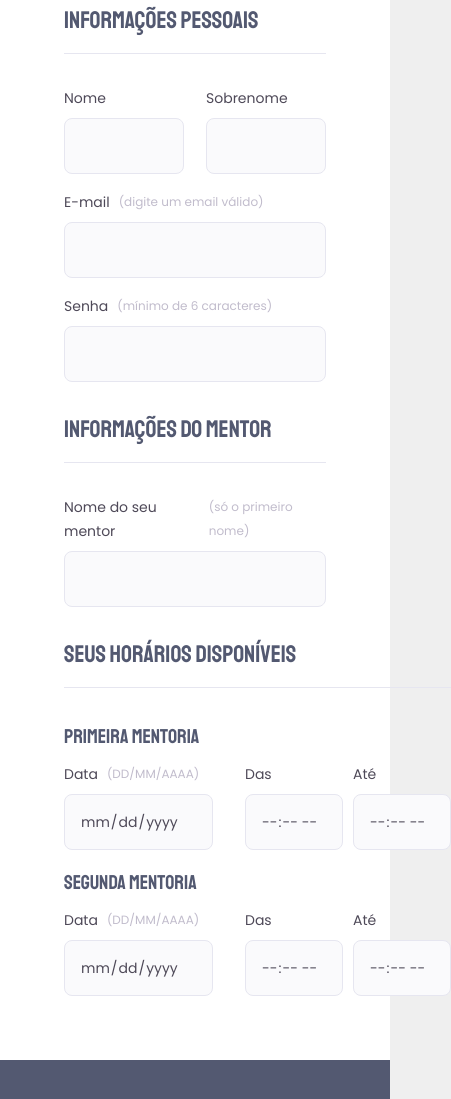
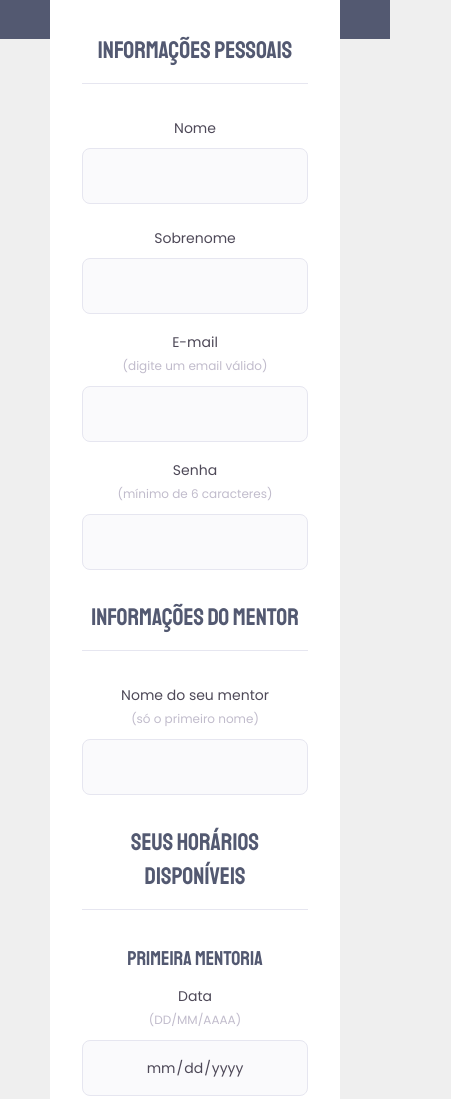
Before and after one commit to kauankarvalho/Formulario-Intermediario, a website: page index.html in a window 390 px wide. Shown: the part 397-1496 px from the top of the page, 451 px wide, since content can reach past the window. Drawn offline with Linux system fonts and the light colour scheme.

Commit message:
feat: add project responsiveness

```diff
--- a/index.html
+++ b/index.html
@@ -18,7 +18,7 @@
   <body
     class="before:bg-[#535971] before:w-[100%] before:h-[43.6rem] before:absolute before:top-0 before:-z-10 h-screen bg-[#EFEFEF]"
   >
-    <header class="flex justify-center">
+    <header class="flex justify-center px-[5rem]">
       <section class="w-[100%] max-w-[75rem] mt-[14rem]">
         <div class="flex flex-col w-[100%] max-w-[42rem] gap-[1.8rem]">
           <h1 class="font-staatliches font-normal text-[4.8rem]/[6rem] text-white">Mentoria</h1>
@@ -29,25 +29,28 @@
       </section>
     </header>
 
-    <main class="flex flex-col items-center pb-[10rem]">
+    <main class="flex flex-col items-center pb-[10rem] px-[5rem]">
       <form
-        class="w-[100%] max-w-[75rem] p-[6.4rem] bg-white rounded-t-[2rem] mt-[5.8rem] flex flex-col gap-[3rem]"
+        class="w-[100%] max-w-[75rem] p-[6.4rem] bg-white rounded-t-[2rem] mt-[5.8rem] flex flex-col gap-[3rem] max-[430px]:px-[3.2rem]"
         id="mentoring"
       >
         <fieldset class="flex flex-col gap-[1.6rem]">
           <legend
-            class="font-staatliches font-normal text-[2.4rem]/[3.4rem] text-[#535971] pb-[1.6rem] border-b-[0.1rem] border-[#E6E6F0] w-[100%]"
+            class="font-staatliches font-normal text-[2.4rem]/[3.4rem] text-[#535971] pb-[1.6rem] border-b-[0.1rem] border-[#E6E6F0] w-[100%] max-[525px]:text-center"
           >
             Informações pessoais
           </legend>
 
-          <div id="name-wrapper" class="flex gap-[2.2rem] mt-[3.2rem]">
+          <div id="name-wrapper" class="flex gap-[2.2rem] mt-[3.2rem] max-[575px]:flex-col">
             <div id="first-name" class="flex flex-col gap-[0.8rem] w-[100%]">
-              <label class="font-poppins font-normal text-[1.4rem]/[2.4rem] text-[#4E4958]" for="first-name-input">
+              <label
+                class="font-poppins font-normal text-[1.4rem]/[2.4rem] text-[#4E4958] max-[525px]:text-center"
+                for="first-name-input"
+              >
                 Nome
               </label>
               <input
-                class="w-[100%] bg-[#FAFAFC] h-[5.6rem] rounded-[0.8rem] border-[0.1rem] border-[#E6E6F0] outline-none focus:border-[0.2rem] focus:border-[#4E4958] px-[1.5rem] font-poppins font-normal text-[1.4rem]/[2.4rem] text-[#4E4958]"
+                class="w-[100%] bg-[#FAFAFC] h-[5.6rem] rounded-[0.8rem] border-[0.1rem] border-[#E6E6F0] outline-none focus:border-[0.2rem] focus:border-[#4E4958] px-[1.5rem] font-poppins font-normal text-[1.4rem]/[2.4rem] text-[#4E4958] max-[525px]:text-center"
                 type="text"
                 id="first-name-input"
                 name="first-name"
@@ -56,11 +59,14 @@
             </div>
 
             <div id="last-name" class="flex flex-col gap-[0.8rem] w-[100%]">
-              <label class="font-poppins font-normal text-[1.4rem]/[2.4rem] text-[#4E4958]" for="last-name-input">
+              <label
+                class="font-poppins font-normal text-[1.4rem]/[2.4rem] text-[#4E4958] max-[525px]:text-center"
+                for="last-name-input"
+              >
                 Sobrenome
               </label>
               <input
-                class="w-[100%] bg-[#FAFAFC] h-[5.6rem] rounded-[0.8rem] border-[0.1rem] border-[#E6E6F0] outline-none focus:border-[0.2rem] focus:border-[#4E4958] px-[1.5rem] font-poppins font-normal text-[1.4rem]/[2.4rem] text-[#4E4958]"
+                class="w-[100%] bg-[#FAFAFC] h-[5.6rem] rounded-[0.8rem] border-[0.1rem] border-[#E6E6F0] outline-none focus:border-[0.2rem] focus:border-[#4E4958] px-[1.5rem] font-poppins font-normal text-[1.4rem]/[2.4rem] text-[#4E4958] max-[525px]:text-center"
                 type="text"
                 id="last-name-input"
                 name="last-name"
@@ -71,13 +77,13 @@
 
           <div id="email-wrapper" class="flex flex-col gap-[0.8rem] w-[100%]">
             <label
-              class="font-poppins font-normal text-[1.4rem]/[2.4rem] text-[#4E4958] flex gap-[0.9rem]"
+              class="font-poppins font-normal text-[1.4rem]/[2.4rem] text-[#4E4958] flex gap-[0.9rem] max-[525px]:flex-col max-[525px]:gap-[0] max-[525px]:items-center max-[525px]:text-center"
               for="email-input"
             >
               E-mail<span class="text-[1.2rem]/[2.4rem] text-[#C1BCCC]">(digite um email válido)</span>
             </label>
             <input
-              class="w-[100%] bg-[#FAFAFC] h-[5.6rem] rounded-[0.8rem] border-[0.1rem] border-[#E6E6F0] outline-none focus:border-[0.2rem] focus:border-[#4E4958] px-[1.5rem] font-poppins font-normal text-[1.4rem]/[2.4rem] text-[#4E4958]"
+              class="w-[100%] bg-[#FAFAFC] h-[5.6rem] rounded-[0.8rem] border-[0.1rem] border-[#E6E6F0] outline-none focus:border-[0.2rem] focus:border-[#4E4958] px-[1.5rem] font-poppins font-normal text-[1.4rem]/[2.4rem] text-[#4E4958] max-[525px]:text-center"
               type="email"
               id="email-input"
               name="email"
@@ -87,13 +93,13 @@
 
           <div id="password-wrapper" class="flex flex-col gap-[0.8rem] w-[100%]">
             <label
-              class="font-poppins font-normal text-[1.4rem]/[2.4rem] text-[#4E4958] flex gap-[0.9rem]"
+              class="font-poppins font-normal text-[1.4rem]/[2.4rem] text-[#4E4958] flex gap-[0.9rem] max-[525px]:flex-col max-[525px]:gap-[0] max-[525px]:items-center max-[525px]:text-center"
               for="password-input"
             >
               Senha<span class="text-[1.2rem]/[2.4rem] text-[#C1BCCC]">(mínimo de 6 caracteres)</span>
             </label>
             <input
-              class="w-[100%] bg-[#FAFAFC] h-[5.6rem] rounded-[0.8rem] border-[0.1rem] border-[#E6E6F0] outline-none focus:border-[0.2rem] focus:border-[#4E4958] px-[1.5rem] font-poppins font-normal text-[1.4rem]/[2.4rem] text-[#4E4958]"
+              class="w-[100%] bg-[#FAFAFC] h-[5.6rem] rounded-[0.8rem] border-[0.1rem] border-[#E6E6F0] outline-none focus:border-[0.2rem] focus:border-[#4E4958] px-[1.5rem] font-poppins font-normal text-[1.4rem]/[2.4rem] text-[#4E4958] max-[525px]:text-center"
               type="password"
               id="password-input"
               name="password"
@@ -105,20 +111,20 @@
 
         <fieldset>
           <legend
-            class="font-staatliches font-normal text-[2.4rem]/[3.4rem] text-[#535971] pb-[1.6rem] border-b-[0.1rem] border-[#E6E6F0] w-[100%]"
+            class="font-staatliches font-normal text-[2.4rem]/[3.4rem] text-[#535971] pb-[1.6rem] border-b-[0.1rem] border-[#E6E6F0] w-[100%] max-[525px]:text-center"
           >
             Informações do mentor
           </legend>
 
           <div id="mentor-wrapper" class="flex flex-col gap-[0.8rem] w-[100%] mt-[3.2rem]">
             <label
-              class="font-poppins font-normal text-[1.4rem]/[2.4rem] text-[#4E4958] flex gap-[0.9rem]"
+              class="font-poppins font-normal text-[1.4rem]/[2.4rem] text-[#4E4958] flex gap-[0.9rem] max-[525px]:flex-col max-[525px]:gap-[0] max-[525px]:items-center max-[525px]:text-center"
               for="mentor-name-input"
             >
               Nome do seu mentor<span class="text-[1.2rem]/[2.4rem] text-[#C1BCCC]">(só o primeiro nome)</span>
             </label>
             <input
-              class="w-[100%] bg-[#FAFAFC] h-[5.6rem] rounded-[0.8rem] border-[0.1rem] border-[#E6E6F0] outline-none focus:border-[0.2rem] focus:border-[#4E4958] px-[1.5rem] font-poppins font-normal text-[1.4rem]/[2.4rem] text-[#4E4958]"
+              class="w-[100%] bg-[#FAFAFC] h-[5.6rem] rounded-[0.8rem] border-[0.1rem] border-[#E6E6F0] outline-none focus:border-[0.2rem] focus:border-[#4E4958] px-[1.5rem] font-poppins font-normal text-[1.4rem]/[2.4rem] text-[#4E4958] max-[525px]:text-center"
               type="text"
               id="mentor-name-input"
               name="mentor-name"
@@ -129,24 +135,26 @@
 
         <fieldset class="flex flex-col gap-[1.6rem]">
           <legend
-            class="font-staatliches font-normal text-[2.4rem]/[3.4rem] text-[#535971] pb-[1.6rem] border-b-[0.1rem] border-[#E6E6F0] w-[100%]"
+            class="font-staatliches font-normal text-[2.4rem]/[3.4rem] text-[#535971] pb-[1.6rem] border-b-[0.1rem] border-[#E6E6F0] w-[100%] max-[525px]:text-center"
           >
             Seus horários disponíveis
           </legend>
 
           <fieldset class="mt-[3.2rem]">
-            <legend class="font-staatliches font-normal text-[2rem]/[3.4rem] text-[#535971]">Primeira mentoria</legend>
+            <legend class="font-staatliches font-normal text-[2rem]/[3.4rem] text-[#535971] max-[525px]:text-center">
+              Primeira mentoria
+            </legend>
 
-            <div id="first-mentoring" class="flex gap-[3.2rem] mt-[0.8rem]">
+            <div id="first-mentoring" class="flex gap-[3.2rem] mt-[0.8rem] max-[575px]:flex-col">
               <div id="first-date-wrapper" class="flex flex-col gap-[0.8rem] w-[100%]">
                 <label
-                  class="font-poppins font-normal text-[1.4rem]/[2.4rem] text-[#4E4958] flex gap-[0.9rem]"
+                  class="font-poppins font-normal text-[1.4rem]/[2.4rem] text-[#4E4958] flex gap-[0.9rem] max-[525px]:flex-col max-[525px]:gap-[0] max-[525px]:items-center"
                   for="first-date-input"
                 >
                   Data<span class="text-[1.2rem]/[2.4rem] text-[#C1BCCC]">(DD/MM/AAAA)</span>
                 </label>
                 <input
-                  class="w-[100%] bg-[#FAFAFC] h-[5.6rem] rounded-[0.8rem] border-[0.1rem] border-[#E6E6F0] outline-none focus:border-[0.2rem] focus:border-[#4E4958] px-[1.5rem] font-poppins font-normal text-[1.4rem]/[2.4rem] text-[#4E4958] cursor-text"
+                  class="w-[100%] bg-[#FAFAFC] h-[5.6rem] rounded-[0.8rem] border-[0.1rem] border-[#E6E6F0] outline-none focus:border-[0.2rem] focus:border-[#4E4958] px-[1.5rem] font-poppins font-normal text-[1.4rem]/[2.4rem] text-[#4E4958] cursor-text max-[525px]:text-center"
                   type="date"
                   id="first-date-input"
                   name="first-date"
@@ -154,16 +162,16 @@
                 />
               </div>
 
-              <div id="first-time" class="flex gap-[1rem] w-[100%]">
+              <div id="first-time" class="flex gap-[1rem] w-[100%] max-[390px]:flex-col">
                 <div id="first-start" class="flex flex-col gap-[0.8rem] w-[100%]">
                   <label
-                    class="font-poppins font-normal text-[1.4rem]/[2.4rem] text-[#4E4958] flex gap-[0.9rem]"
+                    class="font-poppins font-normal text-[1.4rem]/[2.4rem] text-[#4E4958] flex gap-[0.9rem] max-[525px]:justify-center"
                     for="first-start-input"
                   >
                     Das
                   </label>
                   <input
-                    class="w-[100%] bg-[#FAFAFC] h-[5.6rem] rounded-[0.8rem] border-[0.1rem] border-[#E6E6F0] outline-none focus:border-[0.2rem] focus:border-[#4E4958] px-[1.5rem] font-poppins font-normal text-[1.4rem]/[2.4rem] text-[#4E4958] cursor-text"
+                    class="w-[100%] bg-[#FAFAFC] h-[5.6rem] rounded-[0.8rem] border-[0.1rem] border-[#E6E6F0] outline-none focus:border-[0.2rem] focus:border-[#4E4958] px-[1.5rem] font-poppins font-normal text-[1.4rem]/[2.4rem] text-[#4E4958] cursor-text max-[525px]:text-center"
                     type="time"
                     id="first-start-input"
                     name="first-start"
@@ -173,13 +181,13 @@
 
                 <div id="first-end" class="flex flex-col gap-[0.8rem] w-[100%]">
                   <label
-                    class="font-poppins font-normal text-[1.4rem]/[2.4rem] text-[#4E4958] flex gap-[0.9rem]"
+                    class="font-poppins font-normal text-[1.4rem]/[2.4rem] text-[#4E4958] flex gap-[0.9rem] max-[525px]:justify-center"
                     for="first-end-input"
                   >
                     Até
                   </label>
                   <input
-                    class="w-[100%] bg-[#FAFAFC] h-[5.6rem] rounded-[0.8rem] border-[0.1rem] border-[#E6E6F0] outline-none focus:border-[0.2rem] focus:border-[#4E4958] px-[1.5rem] font-poppins font-normal text-[1.4rem]/[2.4rem] text-[#4E4958] cursor-text"
+                    class="w-[100%] bg-[#FAFAFC] h-[5.6rem] rounded-[0.8rem] border-[0.1rem] border-[#E6E6F0] outline-none focus:border-[0.2rem] focus:border-[#4E4958] px-[1.5rem] font-poppins font-normal text-[1.4rem]/[2.4rem] text-[#4E4958] cursor-text max-[525px]:text-center"
                     type="time"
                     id="first-end-input"
                     name="first-end"
@@ -191,18 +199,20 @@
           </fieldset>
 
           <fieldset>
-            <legend class="font-staatliches font-normal text-[2rem]/[3.4rem] text-[#535971]">Segunda mentoria</legend>
+            <legend class="font-staatliches font-normal text-[2rem]/[3.4rem] text-[#535971] max-[525px]:text-center">
+              Segunda mentoria
+            </legend>
 
-            <div id="second-mentoring" class="flex gap-[3.2rem] mt-[0.8rem]">
+            <div id="second-mentoring" class="flex gap-[3.2rem] mt-[0.8rem] max-[575px]:flex-col">
               <div id="second-date-wrapper" class="flex flex-col gap-[0.8rem] w-[100%]">
                 <label
-                  class="font-poppins font-normal text-[1.4rem]/[2.4rem] text-[#4E4958] flex gap-[0.9rem]"
+                  class="font-poppins font-normal text-[1.4rem]/[2.4rem] text-[#4E4958] flex gap-[0.9rem] max-[525px]:flex-col max-[525px]:gap-[0] max-[525px]:items-center"
                   for="second-date-input"
                 >
                   Data<span class="text-[1.2rem]/[2.4rem] text-[#C1BCCC]">(DD/MM/AAAA)</span>
                 </label>
                 <input
-                  class="w-[100%] bg-[#FAFAFC] h-[5.6rem] rounded-[0.8rem] border-[0.1rem] border-[#E6E6F0] outline-none focus:border-[0.2rem] focus:border-[#4E4958] px-[1.5rem] font-poppins font-normal text-[1.4rem]/[2.4rem] text-[#4E4958] cursor-text"
+                  class="w-[100%] bg-[#FAFAFC] h-[5.6rem] rounded-[0.8rem] border-[0.1rem] border-[#E6E6F0] outline-none focus:border-[0.2rem] focus:border-[#4E4958] px-[1.5rem] font-poppins font-normal text-[1.4rem]/[2.4rem] text-[#4E4958] cursor-text max-[525px]:text-center"
                   type="date"
                   id="second-date-input"
                   name="second-date"
@@ -210,16 +220,16 @@
                 />
               </div>
 
-              <div id="second-time" class="flex gap-[1rem] w-[100%]">
+              <div id="second-time" class="flex gap-[1rem] w-[100%] max-[390px]:flex-col">
                 <div id="second-start" class="flex flex-col gap-[0.8rem] w-[100%]">
                   <label
-                    class="font-poppins font-normal text-[1.4rem]/[2.4rem] text-[#4E4958] flex gap-[0.9rem]"
+                    class="font-poppins font-normal text-[1.4rem]/[2.4rem] text-[#4E4958] flex gap-[0.9rem] max-[525px]:justify-center"
                     for="second-start-input"
                   >
                     Das
                   </label>
                   <input
-                    class="w-[100%] bg-[#FAFAFC] h-[5.6rem] rounded-[0.8rem] border-[0.1rem] border-[#E6E6F0] outline-none focus:border-[0.2rem] focus:border-[#4E4958] px-[1.5rem] font-poppins font-normal text-[1.4rem]/[2.4rem] text-[#4E4958] cursor-text"
+                    class="w-[100%] bg-[#FAFAFC] h-[5.6rem] rounded-[0.8rem] border-[0.1rem] border-[#E6E6F0] outline-none focus:border-[0.2rem] focus:border-[#4E4958] px-[1.5rem] font-poppins font-normal text-[1.4rem]/[2.4rem] text-[#4E4958] cursor-text max-[525px]:text-center"
                     type="time"
                     id="second-start-input"
                     name="second-start"
@@ -229,13 +239,13 @@
 
                 <div id="second-end" class="flex flex-col gap-[0.8rem] w-[100%]">
                   <label
-                    class="font-poppins font-normal text-[1.4rem]/[2.4rem] text-[#4E4958] flex gap-[0.9rem]"
+                    class="font-poppins font-normal text-[1.4rem]/[2.4rem] text-[#4E4958] flex gap-[0.9rem] max-[525px]:justify-center"
                     for="second-end-input"
                   >
                     Até
                   </label>
                   <input
-                    class="w-[100%] bg-[#FAFAFC] h-[5.6rem] rounded-[0.8rem] border-[0.1rem] border-[#E6E6F0] outline-none focus:border-[0.2rem] focus:border-[#4E4958] px-[1.5rem] font-poppins font-normal text-[1.4rem]/[2.4rem] text-[#4E4958] cursor-text"
+                    class="w-[100%] bg-[#FAFAFC] h-[5.6rem] rounded-[0.8rem] border-[0.1rem] border-[#E6E6F0] outline-none focus:border-[0.2rem] focus:border-[#4E4958] px-[1.5rem] font-poppins font-normal text-[1.4rem]/[2.4rem] text-[#4E4958] cursor-text max-[525px]:text-center"
                     type="time"
                     id="second-end-input"
                     name="second-end"
@@ -250,7 +260,7 @@
 
       <div class="bg-[#535971] px-[7.1rem] py-[5rem] max-w-[75rem] w-[100%] rounded-b-[2rem]">
         <button
-          class="px-[4rem] py-[1.5rem] bg-[#FF5374] font-staatliches font-normal text-[2rem]/[2.6rem] text-white w-[100%] rounded-[2rem] hover:opacity-70 transition-opacity duration-[0.3s]"
+          class="px-[4rem] py-[1.5rem] bg-[#FF5374] font-staatliches font-normal text-[2rem]/[2.6rem] text-white w-[100%] rounded-[2rem] hover:opacity-70 transition-opacity duration-[0.3s] max-[430px]:px-[1rem]"
           type="submit"
           form="mentoring"
         >
```
Also changed, not shown: dist/style.css.
